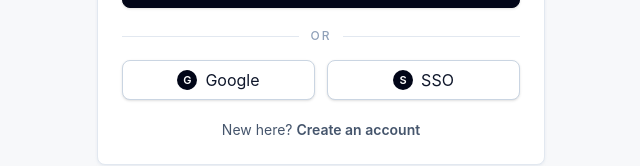
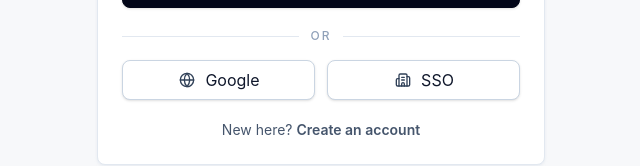
Before and after one commit to c3ngiz/Bachelor-Praxisphase, a React (Vite) app in the folder frontend-new/: page /sign-in in a window 1280 px wide. Shown: the part 530-696 px from the top of the page, without its empty margins (319-959 px from the left). Built offline with nearby package versions, Linux system fonts and the light colour scheme.

Commit message:
feat: add lucide-react icons

```diff
--- a/frontend-new/package.json
+++ b/frontend-new/package.json
@@ -9,14 +9,15 @@
     "preview": "vite preview"
   },
   "dependencies": {
+    "lucide-react": "^1.14.0",
     "react": "^18.2.0",
     "react-dom": "^18.2.0"
   },
   "devDependencies": {
+    "@tailwindcss/postcss": "^4.0.0",
     "@types/react": "^18.2.66",
     "@types/react-dom": "^18.2.22",
     "@vitejs/plugin-react": "^4.2.1",
-    "@tailwindcss/postcss": "^4.0.0",
     "postcss": "^8.4.49",
     "tailwindcss": "^4.0.0",
     "typescript": "^5.4.0",
--- a/frontend-new/src/features/auth/components/SocialAuthButton.tsx
+++ b/frontend-new/src/features/auth/components/SocialAuthButton.tsx
@@ -4,17 +4,14 @@ import { Button } from '../../../shared/components';
 
 export interface SocialAuthButtonProps extends Omit<ButtonHTMLAttributes<HTMLButtonElement>, 'type'> {
   children: ReactNode;
-  mark: string;
+  icon: ReactNode;
 }
 
-export function SocialAuthButton({ children, mark, ...props }: SocialAuthButtonProps): JSX.Element {
+export function SocialAuthButton({ children, icon, ...props }: SocialAuthButtonProps): JSX.Element {
   return (
     <Button type="button" variant="secondary" className="w-full justify-center" {...props}>
-      <span
-        aria-hidden="true"
-        className="grid h-5 w-5 place-items-center rounded-full bg-slate-950 text-[11px] font-semibold text-white"
-      >
-        {mark}
+      <span aria-hidden="true" className="grid h-5 w-5 place-items-center text-slate-700">
+        {icon}
       </span>
       {children}
     </Button>
--- a/frontend-new/src/features/auth/pages/SignInPage.tsx
+++ b/frontend-new/src/features/auth/pages/SignInPage.tsx
@@ -1,4 +1,5 @@
 import { useState, type FormEvent } from 'react';
+import { Building2, Globe } from 'lucide-react';
 
 import { Button, Card, Checkbox, Divider, Input } from '../../../shared/components';
 import { SocialAuthButton } from '../components';
@@ -117,8 +118,8 @@ export function SignInPage(): JSX.Element {
               </div>
 
               <div className="grid gap-3 sm:grid-cols-2">
-                <SocialAuthButton mark="G">Google</SocialAuthButton>
-                <SocialAuthButton mark="S">SSO</SocialAuthButton>
+                <SocialAuthButton icon={<Globe className="h-4 w-4" />}>Google</SocialAuthButton>
+                <SocialAuthButton icon={<Building2 className="h-4 w-4" />}>SSO</SocialAuthButton>
               </div>
             </div>
 
--- a/frontend-new/src/features/auth/pages/SignUpPage.tsx
+++ b/frontend-new/src/features/auth/pages/SignUpPage.tsx
@@ -1,4 +1,5 @@
 import { useState, type FormEvent } from 'react';
+import { Building2, Globe } from 'lucide-react';
 
 import { Button, Card, Checkbox, Divider, Input } from '../../../shared/components';
 import { PasswordStrengthIndicator, SocialAuthButton } from '../components';
@@ -172,8 +173,8 @@ export function SignUpPage(): JSX.Element {
               </div>
 
               <div className="grid gap-3 sm:grid-cols-2">
-                <SocialAuthButton mark="G">Google</SocialAuthButton>
-                <SocialAuthButton mark="S">SSO</SocialAuthButton>
+                <SocialAuthButton icon={<Globe className="h-4 w-4" />}>Google</SocialAuthButton>
+                <SocialAuthButton icon={<Building2 className="h-4 w-4" />}>SSO</SocialAuthButton>
               </div>
             </div>
 
```
Also changed, not shown: 2 other files (tests, documents, lock files or other folders).
